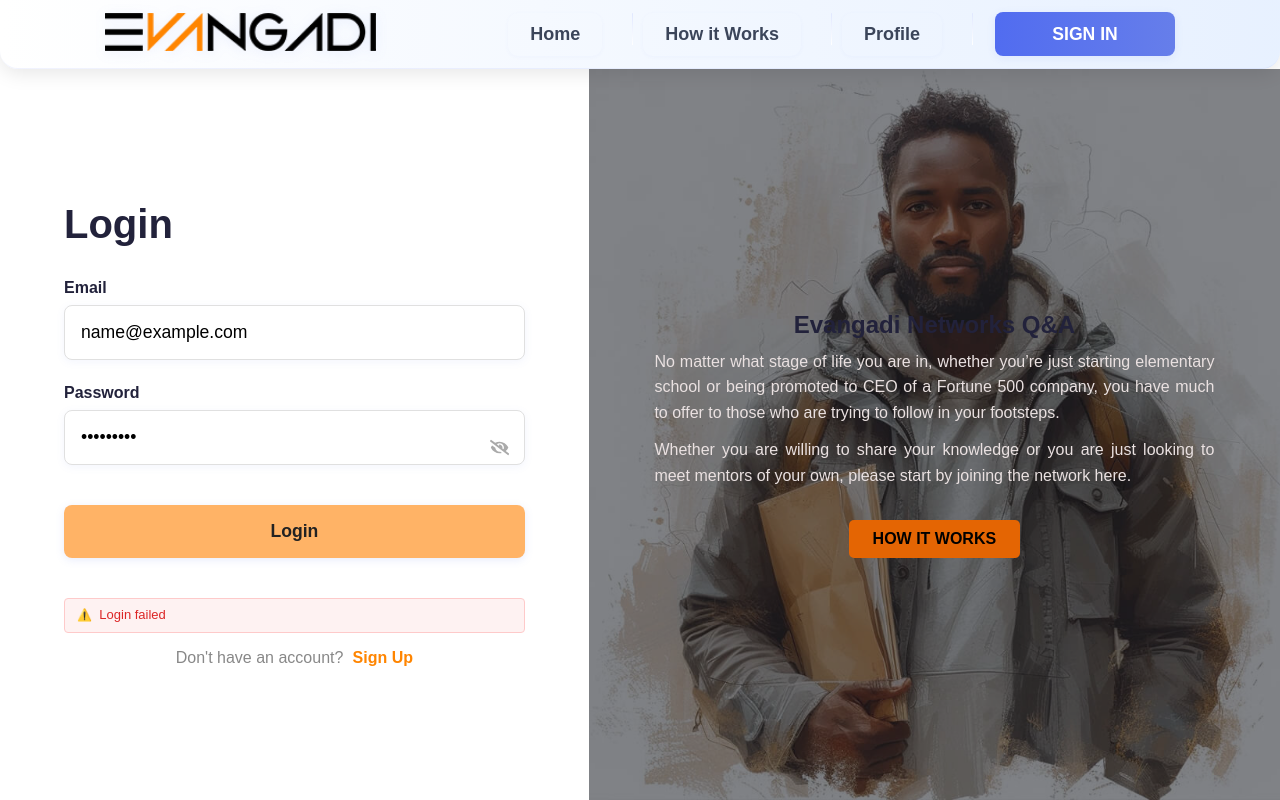
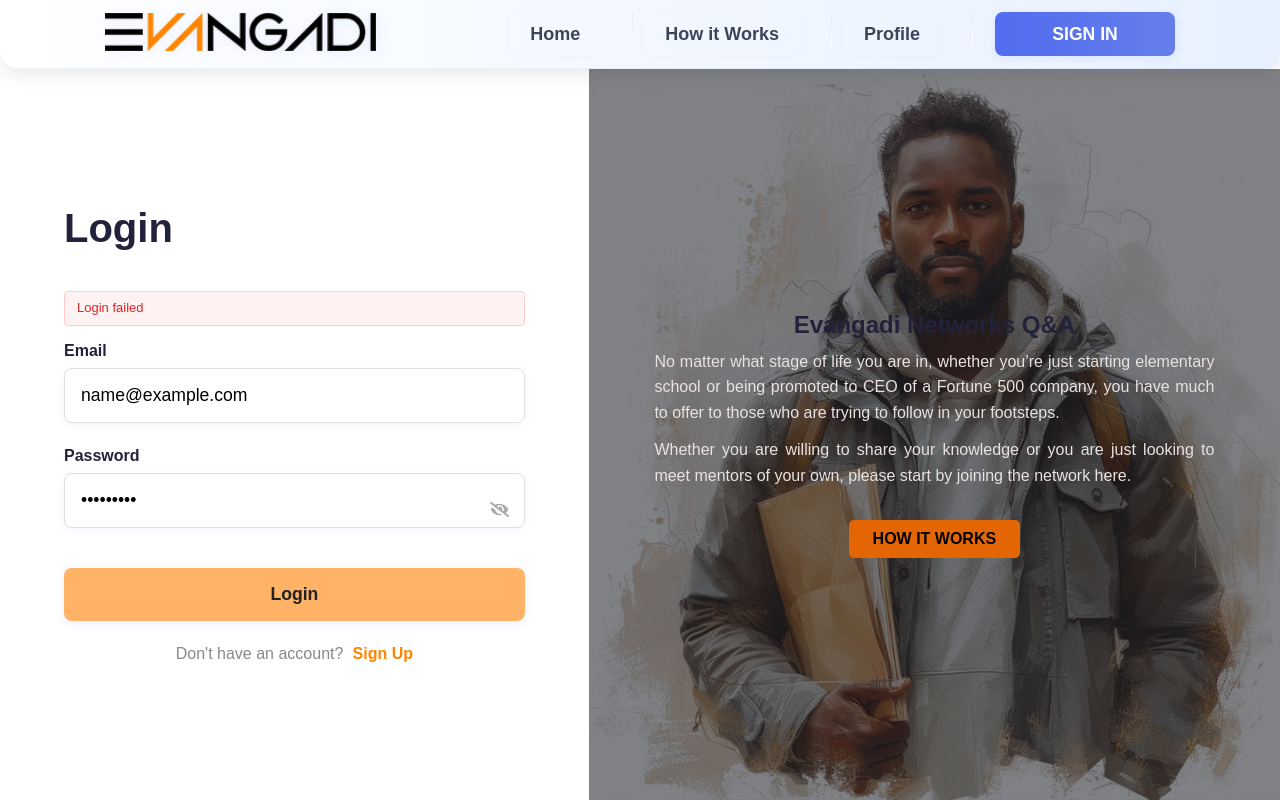
Before and after one commit to meti21/Evangadi_Forum_Latest, a React (Vite) app in the folder FrontEnd/: page /signIn in a window 1280 px wide. Both pictures are taken after typing "name@example.com", "Sample123" into the empty fields and a click on the button "Login". Built offline with nearby package versions, Linux system fonts and the light colour scheme; no server answers.

Commit message:
Move error to top of form, remove warning icon, hide error when user starts typing

```diff
--- a/FrontEnd/src/Components/SignIn/SignIn.jsx
+++ b/FrontEnd/src/Components/SignIn/SignIn.jsx
@@ -16,6 +16,10 @@ const SignIn = () => {
   const handleChange = (e) => {
     const { name, value } = e.target;
     setFormData((prev) => ({ ...prev, [name]: value }));
+    // Clear error when user starts typing
+    if (error) {
+      setError("");
+    }
   };
 
   const handleSubmit = async (e) => {
@@ -39,6 +43,11 @@ const SignIn = () => {
         {/* Left: Form */}
         <section className={styles.signinFormSection}>
           <h1 className={styles.signinTitle}>Login</h1>
+          {error && (
+            <div className="global-error" style={{marginBottom: '1rem'}}>
+              {error}
+            </div>
+          )}
           <form className={styles.signinForm} onSubmit={handleSubmit}>
             <label className={styles.label}>Email</label>
             <input
@@ -75,11 +84,6 @@ const SignIn = () => {
             </div>
             <button type="submit" className={styles.signinBtn}>Login</button>
           </form>
-          {error && (
-            <div className="global-error" style={{marginTop: '1rem', marginBottom: '1rem'}}>
-              {error}
-            </div>
-          )}
           <div className={styles.signupRow}>
             Don't have an account? <Link to="/register" className={styles.signupLink}>Sign Up</Link>
           </div>
--- a/FrontEnd/src/index.css
+++ b/FrontEnd/src/index.css
@@ -94,12 +94,6 @@ code {
   line-height: 1.3;
 }
 
-.global-error::before {
-  content: "⚠️ ";
-  margin-right: 4px;
-  font-size: 12px;
-}
-
 .global-error p {
   margin: 0;
   font-size: 13px;
```
